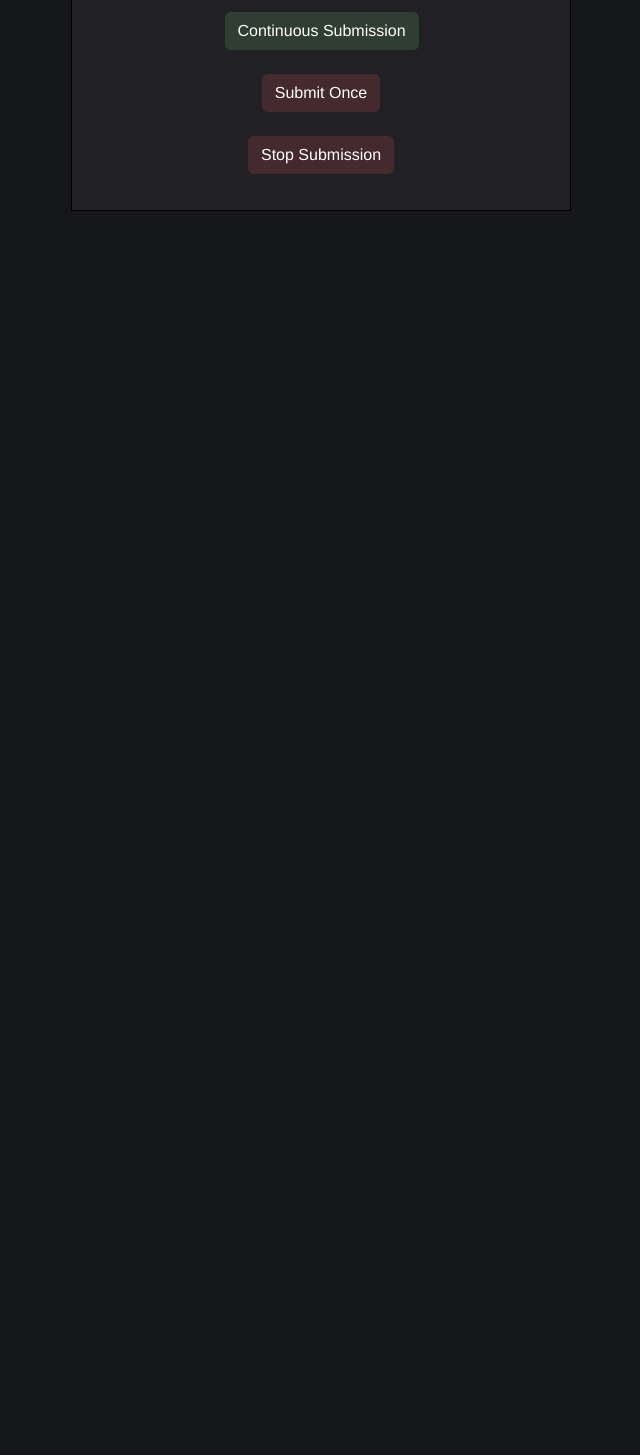
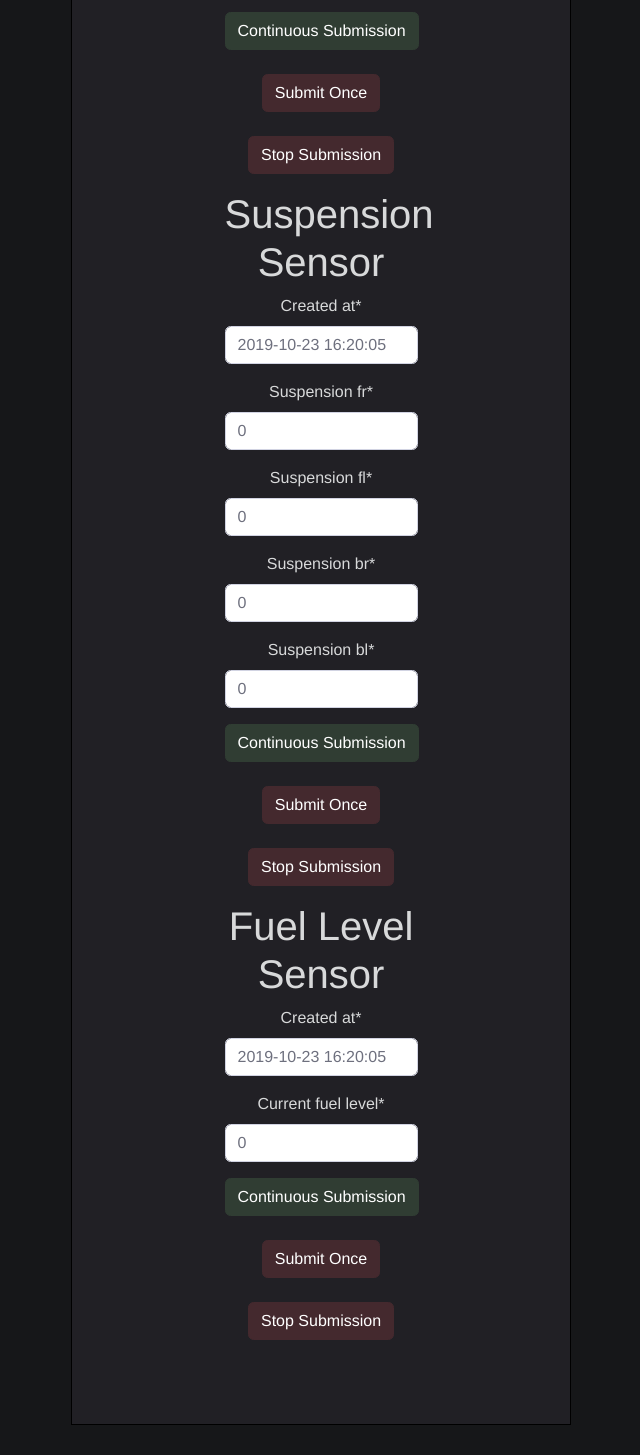
Before and after one commit to mercury-telemetry/mercury-telemetry, a Django app: page /simulator/ in a window 1280 px wide. Shown: the part 1901-3356 px from the top of the page, without its empty margins (319-959 px from the left). Before the commit the page ends 2112 px from the top, so only its background shows below. Run offline with Django 3.2, Linux system fonts and the light colour scheme; some libraries are stand-ins or nearby versions.

Commit message:
added suspension sensor, fuel level

```diff
--- a/mercury/static/mercury/js/simulator.js
+++ b/mercury/static/mercury/js/simulator.js
@@ -211,6 +211,130 @@ $(function () {
         });
     }
     ////////////////////////////////////////////////////////////////////////////////////////////
+    // ////////////////////////////////////////////////////Suspension Sensor////////////////////////////////////////
+    let button_counter_ss=0;
+    $('.submitbutton_ss').click(function () {
+        buttonpressed = $(this).attr('name')
+    });
+    $('#SuspensionForm').on('submit', function (event) {
+        event.preventDefault();
+        if (buttonpressed == "Continuous" && button_counter_ss != 1){
+            console.log("Continuous Submission button was pressed.");
+            create_post_ss();
+            button_counter_ss =1;
+            interval_var = setInterval(create_post_ss, 2000);
+        }else if (buttonpressed == "Once") {
+            console.log("ss Submit Once button was pressed.");
+            if (interval_var) {
+                clearInterval(interval_var);
+                button_counter_ss =0;
+            }
+            create_post_ss();
+        }else if (buttonpressed == "Stop") {
+            console.log("Stopping continuous submission.");
+            if (interval_var) {
+                clearInterval(interval_var);
+                button_counter_ss =0;
+            }
+        }
+    });
+
+    function create_post_ss() {
+        console.log("Entered create_post_ss() Suspension function.");
+        $.ajax({
+            url: "", // the endpoint
+            type: "POST", // http method
+            data: {
+                created_at_ss: $('#post-created-at_ss').val(),
+                suspension_fr: $('#post-suspension-fr').val(),
+                suspension_fl: $('#post-suspension-fl').val(),
+                suspension_br: $('#post-suspension-br').val(),
+                suspension_bl: $('#post-suspension-bl').val()
+            }, // data sent with the post request
+            // handle a successful response
+            success: function () {
+                let suspension_fr = parseFloat($('#post-suspension-fr').val());
+                let suspension_fl = parseFloat($('#post-suspension-fl').val());
+                let suspension_br = parseFloat($('#post-suspension-br').val());
+                let suspension_bl = parseFloat($('#post-suspension-bl').val());
+                $('#post-created-at_ss').val(getDateTimenow());
+                $('#post-suspension-fr').val(getNextValue(suspension_fr,-5,5));
+                $('#post-suspension-fl').val(getNextValue(suspension_fl,-5,5));
+                $('#post-suspension-br').val(getNextValue(suspension_br,-5,5));
+                $('#post-suspension-bl').val(getNextValue(suspension_bl,-5,5));
+                console.log("POSTing was successful for ss"); // another sanity check
+            },
+
+            // handle a non-successful response
+            error: function (xhr, errmsg, err) {
+                $('#results').html("<div class='alert-box alert radius' data-alert>Oops! We have encountered an error: " + errmsg +
+                    " <a href='#' class='close'>&times;</a></div>"); // add the error to the dom
+                console.log(xhr.status + ": " + xhr.responseText); // provide a bit more info about the error to the console
+            }
+        });
+    }
+    ////////////////////////////////////////////////////////////////////////////////////////////
+    // ////////////////////////////////////////////////////Fuel Level Sensor////////////////////////////////////////
+    let button_counter_fl=0;
+    $('.submitbutton_fl').click(function () {
+        buttonpressed = $(this).attr('name')
+    });
+    $('#FuelLevelForm').on('submit', function (event) {
+        event.preventDefault();
+        if (buttonpressed == "Continuous" && button_counter_fl != 1){
+            console.log("Continuous Submission button was pressed.");
+            create_post_fl();
+            button_counter_fl =1;
+            interval_var = setInterval(create_post_fl, 2000);
+        }else if (buttonpressed == "Once") {
+            console.log("fl Submit Once button was pressed.");
+            if (interval_var) {
+                clearInterval(interval_var);
+                button_counter_fl =0;
+            }
+            create_post_fl();
+        }else if (buttonpressed == "Stop") {
+            console.log("Stopping continuous submission.");
+            if (interval_var) {
+                clearInterval(interval_var);
+                button_counter_fl =0;
+            }
+        }
+    });
+
+    function create_post_fl() {
+        console.log("Entered create_post_fl() fl function.");
+        $.ajax({
+            url: "", // the endpoint
+            type: "POST", // http method
+            data: {
+                created_at_fl: $('#post-created-at_fl').val(),
+                current_fuel_level: $('#post-current-fuel-level').val(),
+            }, // data sent with the post request
+            // handle a successful response
+            success: function () {
+                let current_fuel_level = parseFloat($('#post-current-fuel-level').val());
+                if(current_fuel_level <= 10){
+                    current_fuel_level += 90;
+                }
+                else{
+                    current_fuel_level -= getRandomNumber(0,5);
+                }
+                $('#post-created-at_fl').val(getDateTimenow());
+                $('#post-current-fuel-level').val(current_fuel_level);
+
+                console.log("POSTing was successful for FL"); // another sanity check
+            },
+
+            // handle a non-successful response
+            error: function (xhr, errmsg, err) {
+                $('#results').html("<div class='alert-box alert radius' data-alert>Oops! We have encountered an error: " + errmsg +
+                    " <a href='#' class='close'>&times;</a></div>"); // add the error to the dom
+                console.log(xhr.status + ": " + xhr.responseText); // provide a bit more info about the error to the console
+            }
+        });
+    }
+    ////////////////////////////////////////////////////////////////////////////////////////////
 
 
 
--- a/mercury/templates/simulator.html
+++ b/mercury/templates/simulator.html
@@ -67,6 +67,34 @@
                             <input class="submitbutton_ws grafana-btn grafana-btn-secondary" type="submit" name="Stop" value="Stop Submission">
                         </form>
                     {% endif %}
+                    <h1>Suspension Sensor</h1>
+                    {% if form_ss %}
+                        <form method="POST" action="" id="SuspensionForm">
+                            {% csrf_token %}
+                            {% load crispy_forms_tags %}
+                            {{ form_ss|crispy }}
+                            <input class="submitbutton_ss grafana-btn grafana-btn-primary" type="submit" name="Continuous" value="Continuous Submission">
+                            <br><br>
+                            <input class="submitbutton_ss grafana-btn grafana-btn-secondary" type="submit" name="Once" value="Submit Once">
+                            <br><br>
+                            <input class="submitbutton_ss grafana-btn grafana-btn-secondary" type="submit" name="Stop" value="Stop Submission">
+                        </form>
+                    {% endif %}
+                    <h1>Fuel Level Sensor</h1>
+                    {% if form_fl %}
+                        <form method="POST" action="" id="FuelLevelForm">
+                            {% csrf_token %}
+                            {% load crispy_forms_tags %}
+                            {{ form_fl|crispy }}
+                            <input class="submitbutton_fl grafana-btn grafana-btn-primary" type="submit" name="Continuous" value="Continuous Submission">
+                            <br><br>
+                            <input class="submitbutton_fl grafana-btn grafana-btn-secondary" type="submit" name="Once" value="Submit Once">
+                            <br><br>
+                            <input class="submitbutton_fl grafana-btn grafana-btn-secondary" type="submit" name="Stop" value="Stop Submission">
+                        </form>
+                    {% endif %}
+                <br><br>
+
 
 
 
--- a/mercury/views/simulator.py
+++ b/mercury/views/simulator.py
@@ -18,9 +18,6 @@ from mercury.models import (
     SuspensionSensor,
     FuelLevelSensor,
 )
-
-
-
 
 import datetime
 
@@ -103,33 +100,32 @@ class SimulatorView(TemplateView):
                 wheel_speed_bl=post_wheel_speed_bl,
             )
             ws_data.save()
-        #
-        # if request.POST.get("created_at_ss"):
-        #     post_created_at = request.POST.get("created_at_ss")
-        #     post_suspension_fr = request.POST.get("suspension_fr")
-        #     post_suspension_fl = request.POST.get("suspension_fl")
-        #     post_suspension_br = request.POST.get("suspension_br")
-        #     post_suspension_bl = request.POST.get("suspension_bl")
-        #
-        #     ss_data = SuspensionSensor(
-        #         created_at=post_created_at,
-        #         suspension_fr=post_suspension_fr,
-        #         suspension_fl=post_suspension_fl,
-        #         suspension_br=post_suspension_br,
-        #         suspension_bl=post_suspension_bl,
-        #     )
-        #     ss_data.save()
-        #
-        # if request.POST.get("created_at_fl"):
-        #     post_created_at = request.POST.get("created_at_fl")
-        #     post_current_fuel_level = request.POST.get("current_fuel_level")
-        #
-        #     fl_data = FuelLevelSensor(
-        #         created_at=post_created_at,
-        #         current_fuel_level=post_current_fuel_level,
-        #     )
-        #     fl_data.save()
 
+        if request.POST.get("created_at_ss"):
+            post_created_at = request.POST.get("created_at_ss")
+            post_suspension_fr = request.POST.get("suspension_fr")
+            post_suspension_fl = request.POST.get("suspension_fl")
+            post_suspension_br = request.POST.get("suspension_br")
+            post_suspension_bl = request.POST.get("suspension_bl")
+
+            ss_data = SuspensionSensor(
+                created_at=post_created_at,
+                suspension_fr=post_suspension_fr,
+                suspension_fl=post_suspension_fl,
+                suspension_br=post_suspension_br,
+                suspension_bl=post_suspension_bl,
+            )
+            ss_data.save()
+
+        if request.POST.get("created_at_fl"):
+            post_created_at = request.POST.get("created_at_fl")
+            post_current_fuel_level = request.POST.get("current_fuel_level")
+
+            fl_data = FuelLevelSensor(
+                created_at=post_created_at,
+                current_fuel_level=post_current_fuel_level,
+            )
+            fl_data.save()
 
         return HttpResponse(status=201)
 
@@ -139,9 +135,9 @@ class SimulatorView(TemplateView):
         form_temp = TemperatureForm(initial={"created_at": datetime.datetime.now()})
         form_accel = AccelerationForm(initial={"created_at": datetime.datetime.now()})
         form_ws = WheelSpeedForm(initial={"created_at": datetime.datetime.now()})
-        # form_ss = SuspensionForm(initial={"created_at": datetime.datetime.now()})
-        # form_fl = FuelLevelForm(initial={"created_at": datetime.datetime.now()})
-        # context = {"form_temp": form_temp,"form_accel": form_accel,"form_ws": form_ws,"form_ss": form_ss,"form_fl": form_fl}
-        context = {"form_temp": form_temp,"form_accel": form_accel,"form_ws": form_ws}
+        form_ss = SuspensionForm(initial={"created_at": datetime.datetime.now()})
+        form_fl = FuelLevelForm(initial={"created_at": datetime.datetime.now()})
+        context = {"form_temp": form_temp,"form_accel": form_accel,"form_ws": form_ws,"form_ss": form_ss,"form_fl": form_fl}
+        # context = {"form_temp": form_temp,"form_accel": form_accel,"form_ws": form_ws}
 
         return render(request, self.template_name, context)
```
